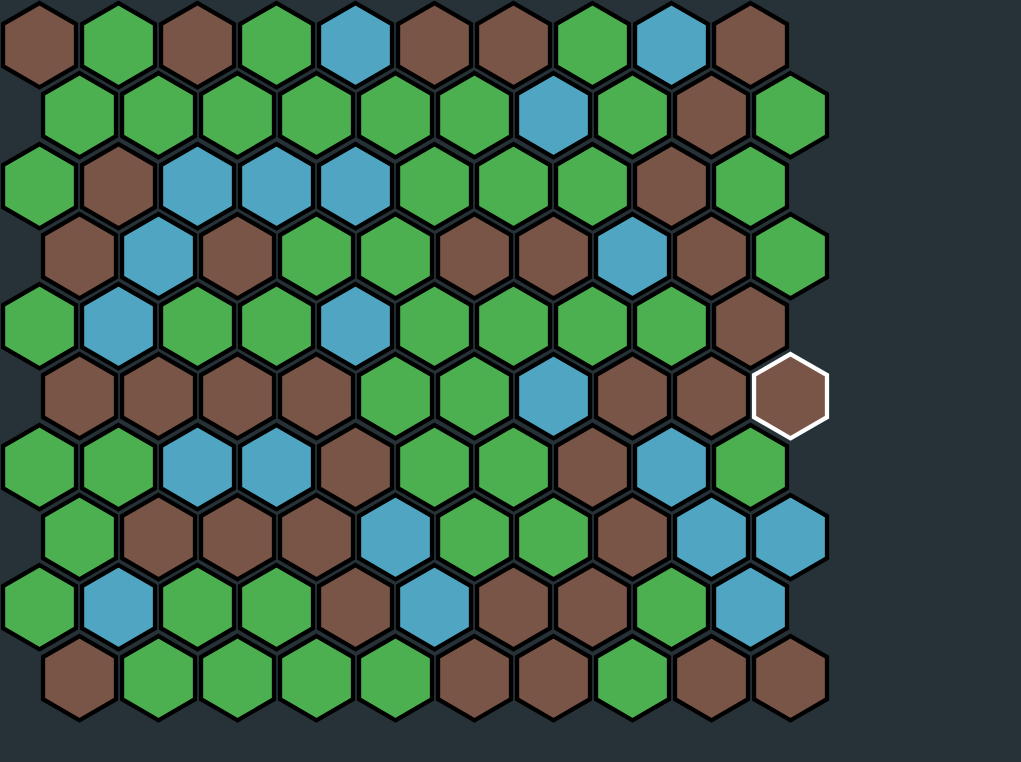
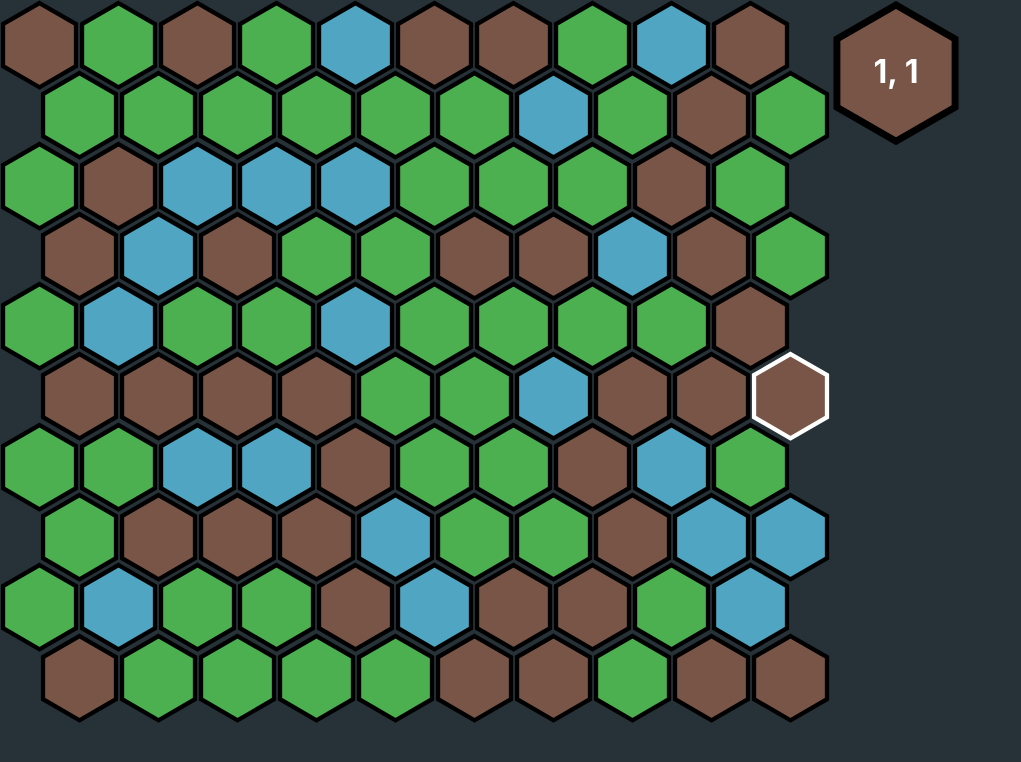
Before and after one commit to ClaySpike/Econ-Final-Project, a React (Create React App) app: page / in a window 1280 px wide. Shown: the top 762 px of the page, without its empty margins (0-1021 px from the left). Built offline with nearby package versions, Linux system fonts and the light colour scheme.

Commit message:
Preview Started

```diff
--- a/src/App.css
+++ b/src/App.css
@@ -51,3 +51,17 @@ body {
 .hexColorBlue {
   fill: #50A6C2;
 }
+
+.heading {
+  color: white
+}
+
+.hexPosContainer {
+  display: flex;
+  flex-direction: column;
+  align-items: center;
+}
+
+.hexSP {
+  margin-bottom: -75%;
+}
--- a/src/App.js
+++ b/src/App.js
@@ -10,6 +10,7 @@ class App extends Component {
       height: 0,
       hexGrid: new Array(10),
       nations: new Array(1),
+      currentCoords: [0,0],
     };
     this.updateWindowDimensions = this.updateWindowDimensions.bind(this);
 
@@ -77,11 +78,9 @@ class App extends Component {
   }
 
   handleClick(e) {
-    e.preventDefault();
-    console.log("clicky click click click")
+    e.preventDefault()
     let coords = e.target.parentElement.getAttribute("data-position")
-    console.log(coords)
-    let works = false;
+    let works = false
     if(coords !== null){
       for(let j = 0; j < this.state.nations[0].claims.length; j++){
         let x = this.state.nations[0].claims[j][0] - coords[0]
@@ -107,6 +106,18 @@ class App extends Component {
         })
         this.forceUpdate()
       }
+    }
+  }
+
+  handleMouseOver(e){
+    e.preventDefault()
+    let coords =  e.target.parentElement.getAttribute("data-position")
+    if(coords !== null){
+      console.log(coords)
+      this.setState((state) => {
+        state.currentCoords = [coords[0], coords[2]]
+      })
+      this.forceUpdate()
     }
   }
 
@@ -141,11 +152,7 @@ class App extends Component {
     return arr
   }
 
-  render() {
-    return (
-      <div className="App">
-        <div id='grid'>
-          {this.getHexes().map((value) => {
+  getHexDiv(value, width, summary){
     let strokeColor = ""
     let backColor= ""
     if(value.claimedBy === -1){
@@ -165,10 +172,52 @@ class App extends Component {
       backColor = "hexColorBrown"
     }
 
-            return  <svg key={value.x + " " + value.y} data-position={[value.x,value.y]} onClick={(e) => {this.handleClick(e)}} className="hex" width="9.5%" viewBox={(-this.getHexWidth()*((13/12)-1)/2) + " " + (-this.getHexWidth()*((13/12)-1)/2) + " " + + (this.getHexWidth()*13/12) + " " + (this.getHexHeight()*13/12)}>
+    if(!summary){
+      return  <svg
+                key={value.x + " " + value.y}
+                data-position={[value.x,value.y]}
+                onClick={(e) => {this.handleClick(e)}}
+                onMouseOver={(e) => {this.handleMouseOver(e)}}
+                className="hex"
+                width={width}
+                viewBox={(-this.getHexWidth()*((13/12)-1)/2) + " " + (-this.getHexWidth()*((13/12)-1)/2) + " " + + (this.getHexWidth()*13/12) + " " + (this.getHexHeight()*13/12)}>
                 <polygon points= {this.getHexPoints()} className={"hexStyle " + backColor + " " + strokeColor}/>
               </svg>
+    }
+    else{
+      return  <svg
+                key={value.x + " " + value.y}
+                data-position={[value.x,value.y]}
+                className="hexSP"
+                width={width + "vw"}
+                height={2 * width * Math.tan(Math.PI/6) + "vw"}
+                viewBox={(-this.getHexWidth()*((13/12)-1)/2) + " " + (-this.getHexWidth()*((13/12)-1)/2) + " " + + (this.getHexWidth()*13/12) + " " + (this.getHexHeight()*13/12)}>
+                <polygon points= {this.getHexPoints()} className={"hexStyle " + backColor + " " + strokeColor}/>
+              </svg>
+    }
+  }
+
+  displayPos(){
+    let x = Number(this.state.currentCoords[0]) + 1;
+    let y = Number(this.state.currentCoords[1]) + 1;
+    return x + ", " + y
+  }
+
+  render() {
+    return (
+      <div className="App">
+        <div id='grid'>
+          {this.getHexes().map((value) => {
+            return this.getHexDiv(value, "9.5%", false)
           })}
+        </div>
+        <div>
+          <div className="hexPosContainer">
+            {this.getHexDiv(this.state.hexGrid[this.state.currentCoords[0]][this.state.currentCoords[1]], "10", true)}
+            <h1 className="heading">
+              {this.displayPos()}
+            </h1>
+          </div>
         </div>
       </div>
     );
```
Lines whose indentation alone changed are shown as unchanged.
